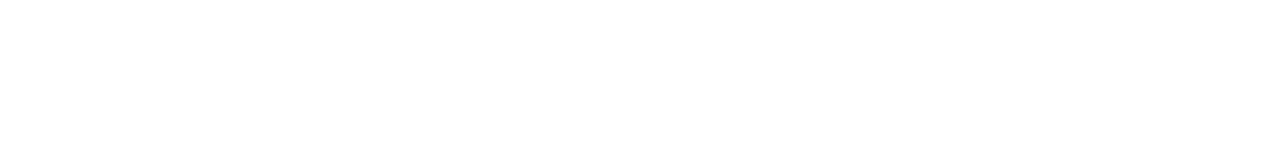
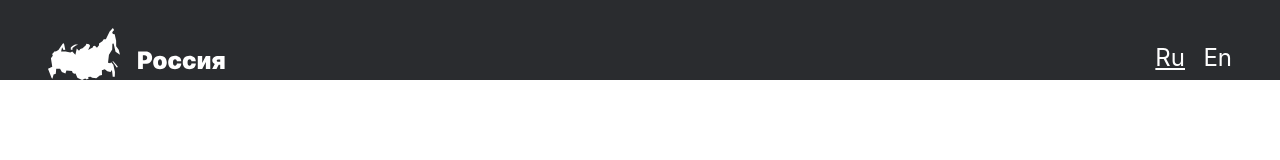
Before and after one commit to NatalyMaxi/russian-travel, a plain HTML site: page index.html in a window 1280 px wide. Drawn offline with Linux system fonts and the light colour scheme.

Commit message:
сверстала header

```diff
--- /dev/null
+++ b/blocks/header/__item/header__item.css
@@ -0,0 +1,14 @@
+.header__item {
+  padding: 0;
+  height: 28px;
+  text-align: right;
+}
+
+.header__item:first-child {
+  margin-right: 18px;
+  width: 30px;
+}
+
+.header__item:last-child {
+  width: 29px;
+}
--- /dev/null
+++ b/blocks/header/__lang-link/header__lang-link.css
@@ -0,0 +1,13 @@
+.header__lang-link {
+  font-family: Inter;
+  font-style: normal;
+  font-weight: normal;
+  font-size: 24px;
+  line-height: 28px;
+  color: #FFFFFF;
+  text-decoration: none;
+}
+
+.header__lang-link_active {
+  text-decoration: underline;
+}
--- /dev/null
+++ b/blocks/header/__list/header__list.css
@@ -0,0 +1,6 @@
+.header__list {
+  list-style: none;
+  display: flex;
+  padding: 0;
+  margin-bottom: 0;
+}
--- a/blocks/header/header.css
+++ b/blocks/header/header.css
@@ -1,5 +1,8 @@
 .header {
-width: 1184px;
-height: 52px;
-margin: 28px 48px 0;
+  display: flex;
+  position: relative;
+  min-width: 1184px;
+  height: 52px;
+  padding: 28px 48px 0;
+  justify-content: space-between;
 }
--- a/blocks/logo/logo.css
+++ b/blocks/logo/logo.css
@@ -1,8 +1,7 @@
 .logo {
-  position: absolute;
   width: 176px;
   height: 52px;
-  background-repeat: no-repeat;
-  background-size: cover;
-  margin-left: 0;
+  background: #FFFFFF;
+  margin-top: 28px;
+  margin-left: 48px;
 }
--- a/blocks/page/page.css
+++ b/blocks/page/page.css
@@ -1,6 +1,6 @@
 .page {
-  max-width: 1280px;
-  margin: 0 auto;
+  background-color: #2A2C2F;
+  min-width: 1280px;
   font-family: Helvetica, Arial, sans-serif;
   text-rendering: optimizeLegibility;
   -webkit-font-smoothing: antialiased;
@@ -8,4 +8,5 @@
   -webkit-text-size-adjust: 100%;
   -ms-text-size-adjust: 100%;
   -moz-text-size-adjust: 100%;
+  margin: 0 auto;
 }
--- a/index.html
+++ b/index.html
@@ -12,15 +12,37 @@
 <body>
   <div class="page">
     <header class="header">
-      <img class="logo" src="./images/header-logo.svg" alt="Логотип">
+      <img src="./images/header-logo.svg" alt="">
+      <ul class="header__list">
+        <li class="header__item">
+          <a class="header__lang-link header__lang-link_active" href="№" lang="en">Ru</a>
+        </li>
+        <li class="header__item">
+          <a class="header__lang-link" href="№" lang="en">En</a>
+        </li>
+      </ul>
     </header>
+
+
+
+
+
     <main class="content">
 
-<section class="lead"></section>
-<section class="intro"></section>
-<section class="photo-grid"></section>
-<section class="places"></section>
-<section class="cover"></section>
+      <section class="lead"></section>
+
+
+
+
+
+
+
+
+
+      <section class="intro"></section>
+      <section class="photo-grid"></section>
+      <section class="places"></section>
+      <section class="cover"></section>
 
 
 
--- a/pages/index.css
+++ b/pages/index.css
@@ -2,4 +2,7 @@
 @import url(../vendor/fonts/fonts.css);
 @import url(../blocks/page/page.css);
 @import url(../blocks/header/header.css);
+@import url(../blocks/header/__item/header__item.css);
+@import url(../blocks/header/__lang-link/header__lang-link.css);
+@import url(../blocks/header/__list/header__list.css);
 @import url(../blocks/logo/logo.css);
--- a/vendor/fonts/fonts.css
+++ b/vendor/fonts/fonts.css
@@ -9,3 +9,7 @@
 @font-face {
   src: url(../fonts/Inter-Regular.woff);
 }
+
+font-face {
+  src: url(../fonts/Inter-Black.woff);
+}
```
Also changed, not shown: blocks/lead/lead.css (added).
